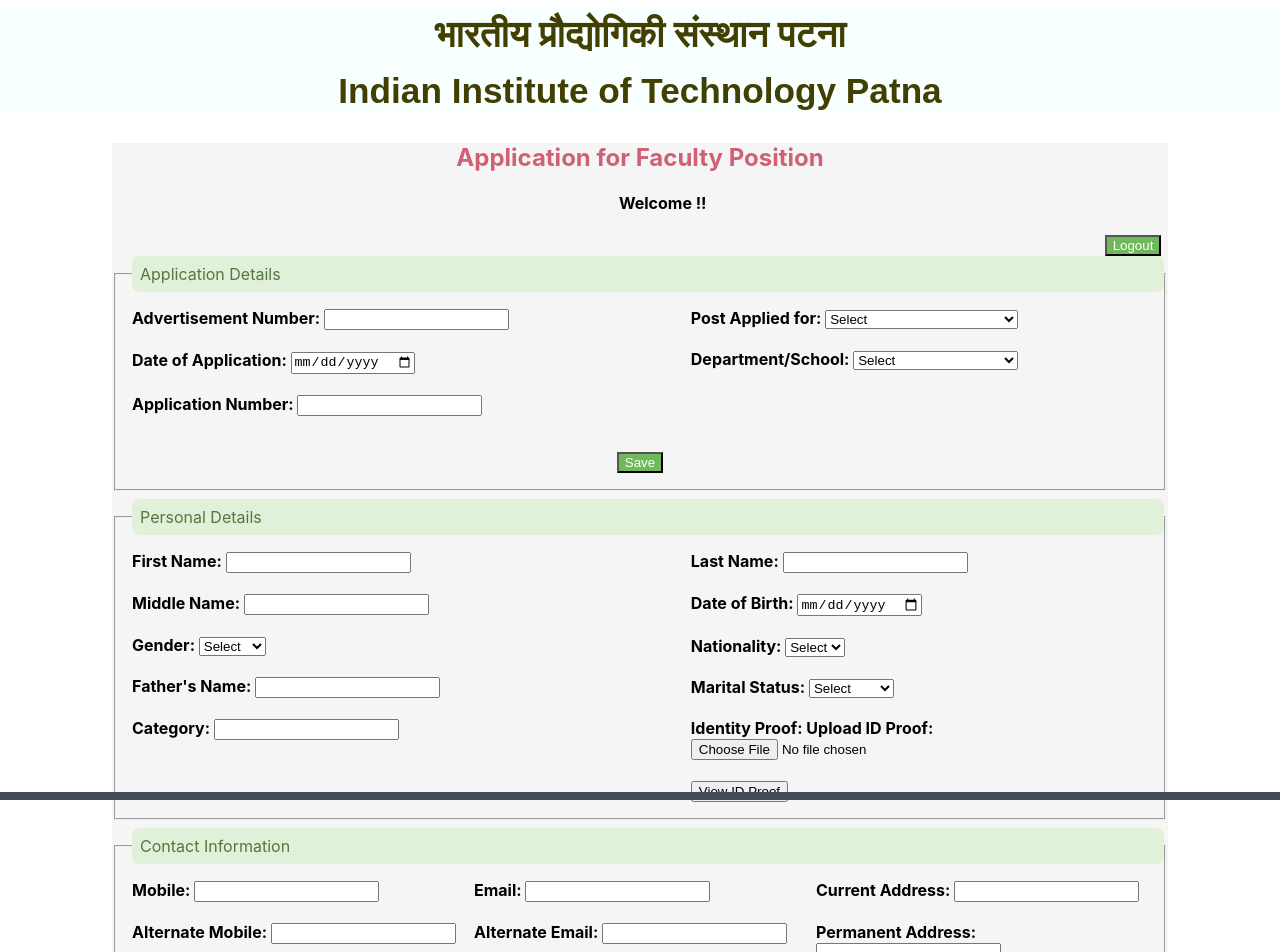
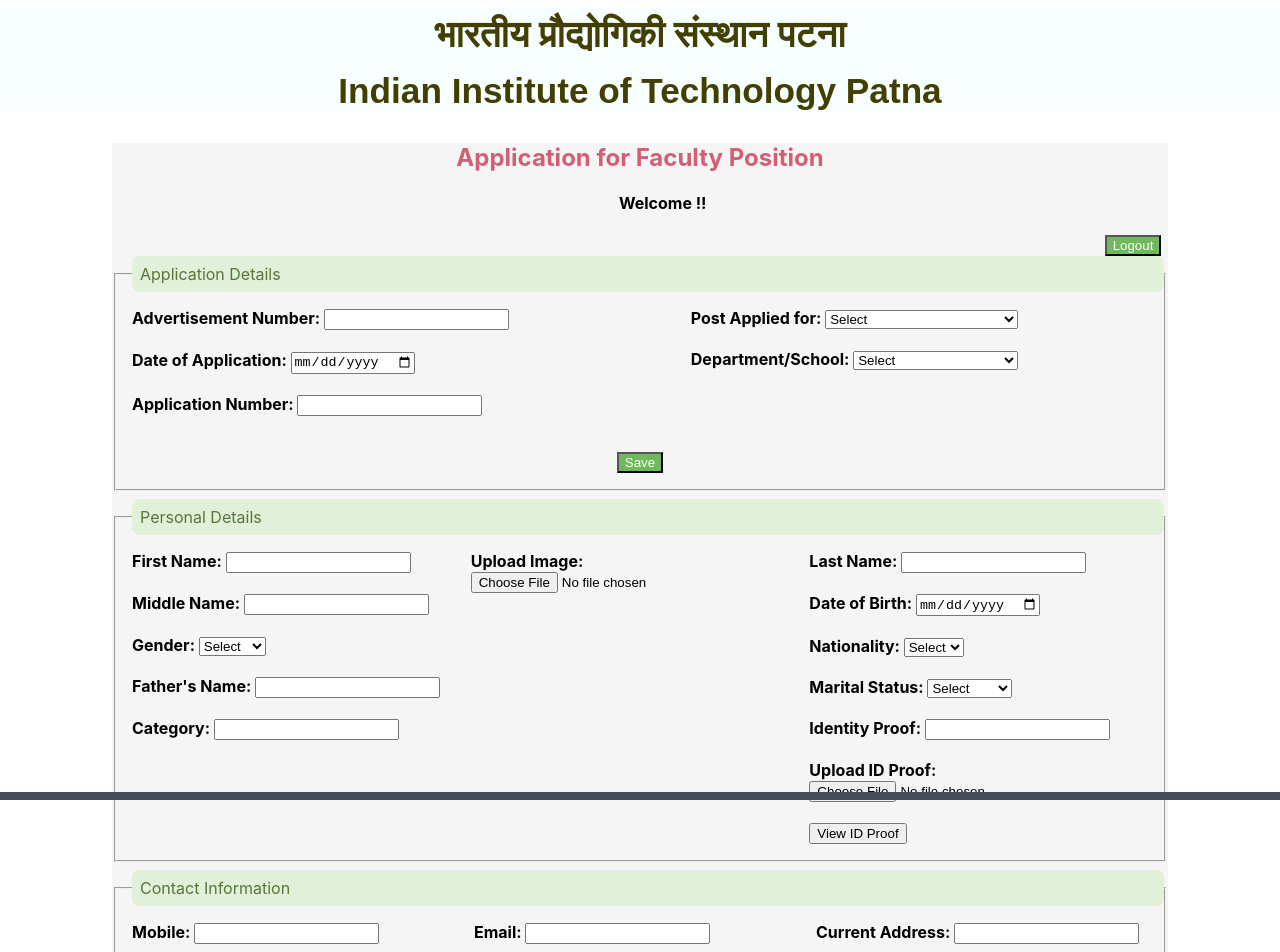
Before and after one commit to VaaniGoyal/Faculty-Application-Form, a React (Create React App) app: page /Personal_Details in a window 1280 px wide. Shown: the top 952 px of the page. Built offline with nearby package versions, Linux system fonts and the light colour scheme; no server answers.

Commit message:
final integration of frontend and backend

```diff
--- a/src/Personal_Details.js
+++ b/src/Personal_Details.js
@@ -131,16 +131,29 @@
             reader.readAsDataURL(file);
         }
     };
+    const viewIdProof = () => {
+        if(idProofUrl) {
+            // Decode the Base64 data to a Uint8Array
+            const binaryData = atob(idProofUrl.split(',')[1]);
+            // Create a Blob from the binary data
+            const array = [];
+            for(let i=0;i<binaryData.length;i++){
+                array.push(binaryData.charCodeAt(i));
+            }
+            const blob = new Blob([new Uint8Array(array)], {type: 'application/pdf'});
+            // Generate a URL for the Blob
+            const url = URL.createObjectURL(blob);
+            // Open the PDF in a new tab using the generated URL
+            const newWindow = window.open(url, '_blank');
+            if(!newWindow){
+                // If pop-up blocking is enabled, provide a message to the user
+                alert("Please allow pop-ups for this site to view the PDF.");
+            }else{
+                alert("Please upload an ID proof first.");
 
-    const viewIdProof = () => {
-        if (idProofUrl) {
-            // Open the PDF in a new tab using an <iframe>
-            const newWindow = window.open();
-            newWindow.document.body.innerHTML = `<iframe src="${idProofUrl}" width="100%" height="100%"></iframe>`;
-        } else {
-            alert("Please upload an ID proof first.");
             }
         };
+    }
 
 
 
@@ -209,6 +222,14 @@
                             <label htmlFor="category">Category:  </label>
                             <input type="text" id="category" name="category" onChange={handlePersonalInputChange} value={personalData.category} required /><br /><br />
                         </div>
+                        <div style={{ width: '45%' }}>
+                            {/* Other input fields */}
+                            <label htmlFor="user_image">Upload Image: </label>
+                            <input type="file" id="user_image" name="user_image" onChange={handleImageUpload} accept=".jpg, .jpeg, .png" /><br /><br />
+                            {personalData.image && (
+                                <img src={personalData.image} alt="Uploaded" style={{ maxWidth: '100px', maxHeight: '100px' }} />
+                            )}
+                        </div>
 
                         <div style={{ width: '45%' }}>
                             <label htmlFor="l_name">Last Name:  </label>
@@ -231,10 +252,10 @@
                                 <option value="Other">Other</option>
                             </select><br /><br />
                             <label htmlFor="id_proof">Identity Proof:  </label>
+                                <input type="text" id="id_proof" name="id_proof" onChange={handlePersonalInputChange} value={personalData.id_proof} required /><br /><br />
                                 <label htmlFor="id_proof_file">Upload ID Proof:</label>
                                 <input type="file" id="id_proof_file" name="id_proof_file" onChange={handleIdProofUpload} accept=".pdf" /><br /><br />
                                 <button onClick={viewIdProof}>View ID Proof</button>
-
                         </div>
                     </div>
                 </fieldset>
```
Lines whose indentation alone changed are shown as unchanged.
